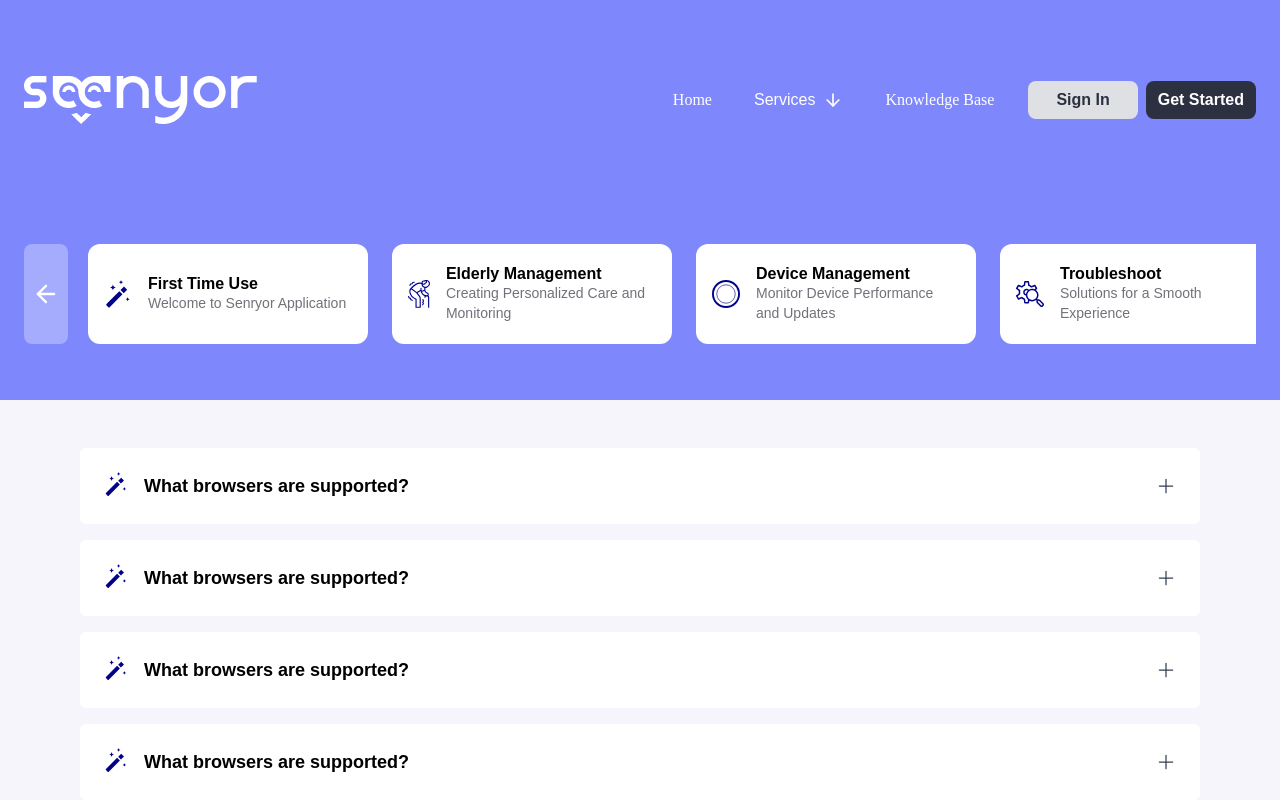
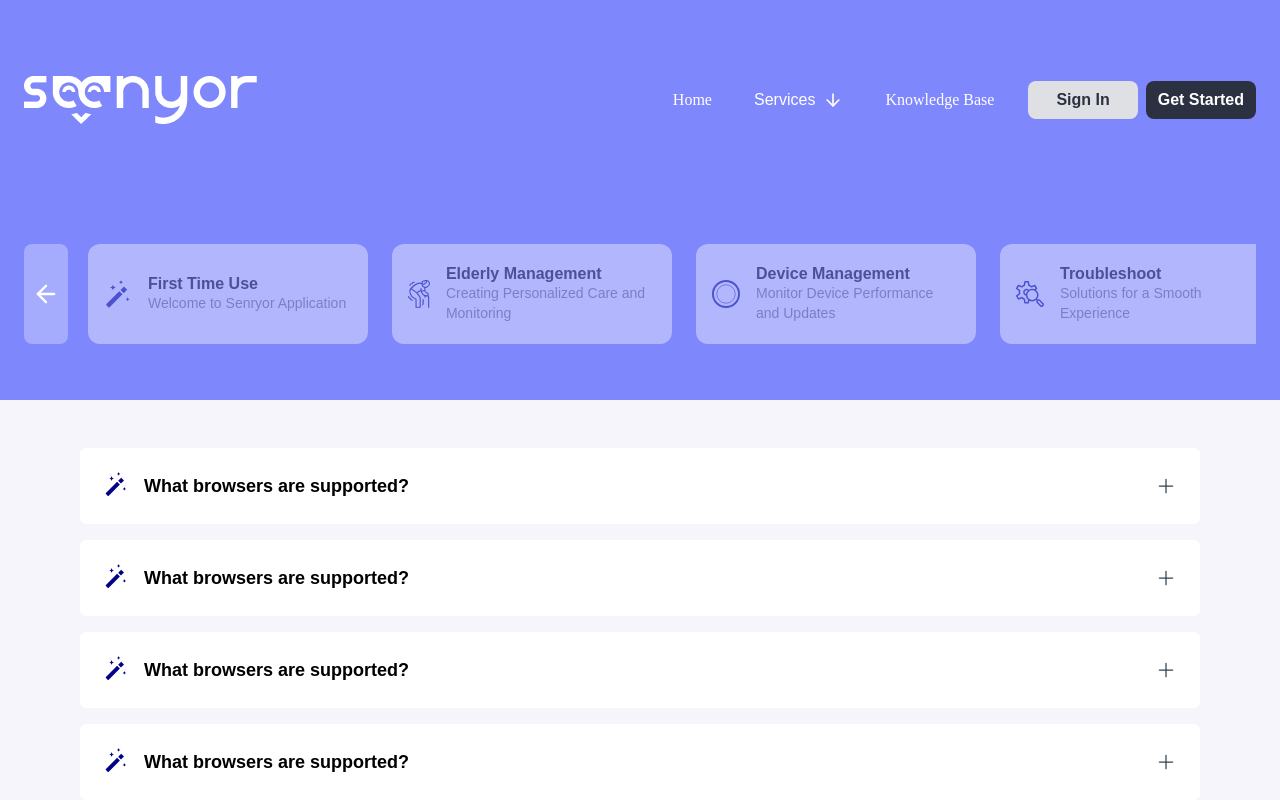
Before and after one commit to seenyor/new-seenyor, a Next.js app: page /knowledge/1 in a window 1280 px wide. Shown: the top 800 px of the page. Built offline with nearby package versions, Linux system fonts and the light colour scheme; a web font is replaced by a local one.

Commit message:
knowledge details

```diff
--- a/src/app/(knowledge)/knowledge/[details]/page.jsx
+++ b/src/app/(knowledge)/knowledge/[details]/page.jsx
@@ -3,6 +3,7 @@ import { ArrowLeft } from "lucide-react";
 import Image from "next/image";
 import Link from "next/link";
 import { useRouter } from "next/navigation";
+import { useState } from "react";
 
 const helpTopics = [
   {
@@ -67,7 +68,10 @@ const helpTopics = [
   },
 ];
 
-const KnowledgeDetails = () => {
+const KnowledgeDetails = ({ params }) => {
+  const [currentTab, setCurrentTab] = useState(
+    decodeURIComponent(params?.details)
+  );
   const router = useRouter();
   return (
     <div>
@@ -80,13 +84,21 @@ const KnowledgeDetails = () => {
             <ArrowLeft className="w-7 h-7" />
           </button>
           <div className="flex w-full gap-6  overflow-x-scroll scrollbar-thin scrollbar-thumb-[#C6C9FE] scrollbar-track-[#8C93FC] pb-3">
-            {helpTopics.map((topic, index) => (
-              <Link
-                href={`/knowledge/${topic?.title}`}
+            {[...helpTopics]
+              .sort((a, b) =>
+                a.title === currentTab ? -1 : b.title === currentTab ? 1 : 0
+              )
+              .map((topic, index) => (
+                <div
+                  onClick={() => setCurrentTab(topic?.title)}
                   key={index}
                   className="block"
                 >
-                <div className="flex flex-row items-center bg-white rounded-xl gap-4 p-4 w-full min-w-[280px] min-h-[100px]">
+                  <div
+                    className={`flex cursor-pointer ${
+                      currentTab === topic?.title ? "opacity-100" : "opacity-40"
+                    } flex-row items-center bg-white rounded-xl gap-4 p-4 w-full min-w-[280px] min-h-[100px]`}
+                  >
                     <Image
                       src={topic?.icon}
                       height={10}
@@ -96,10 +108,12 @@ const KnowledgeDetails = () => {
                     />
                     <div>
                       <h3 className="font-semibold">{topic.title}</h3>
-                    <p className="text-sm text-gray-500">{topic.description}</p>
+                      <p className="text-sm text-gray-500">
+                        {topic.description}
+                      </p>
                     </div>
                   </div>
-              </Link>
+                </div>
               ))}
           </div>
         </div>
```
Lines whose indentation alone changed are shown as unchanged.
